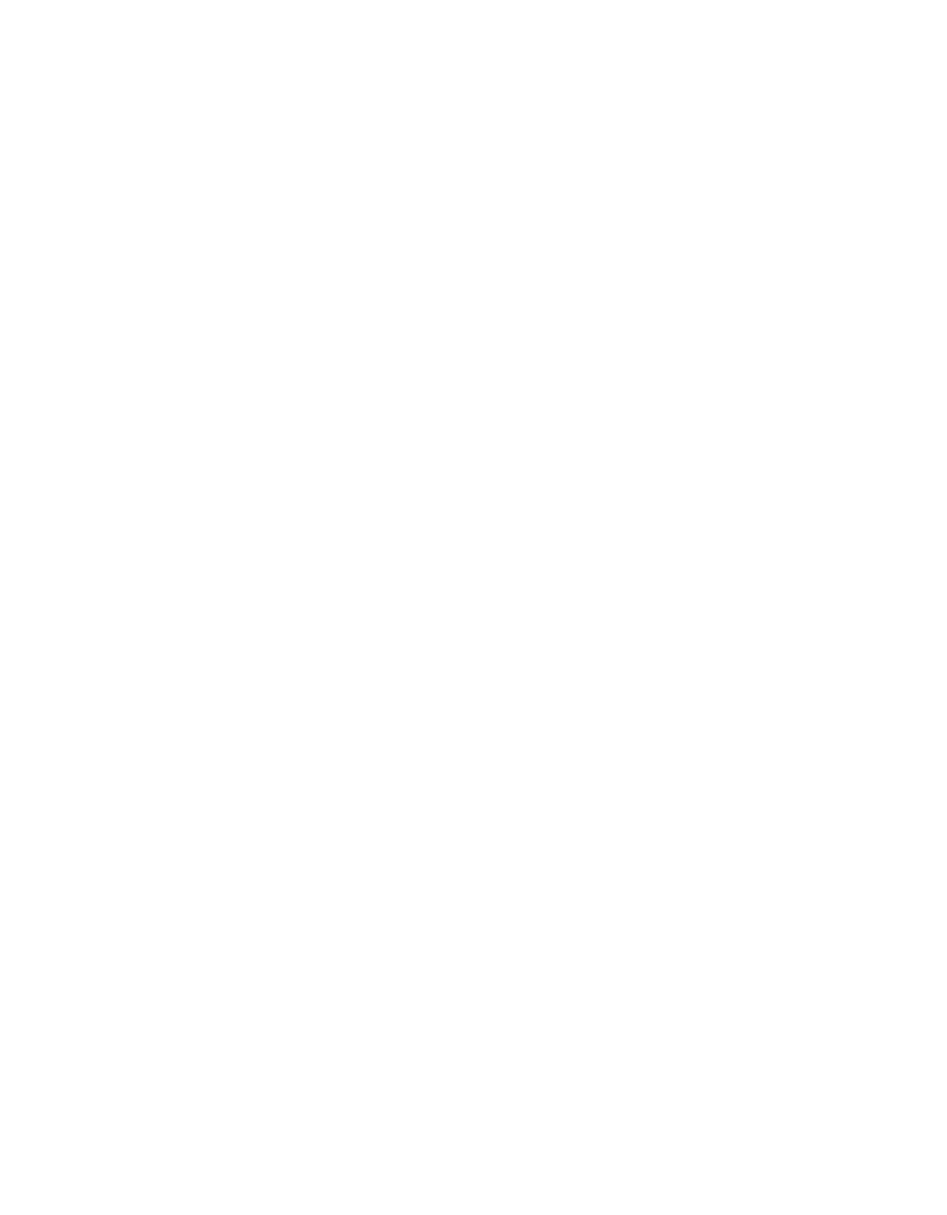
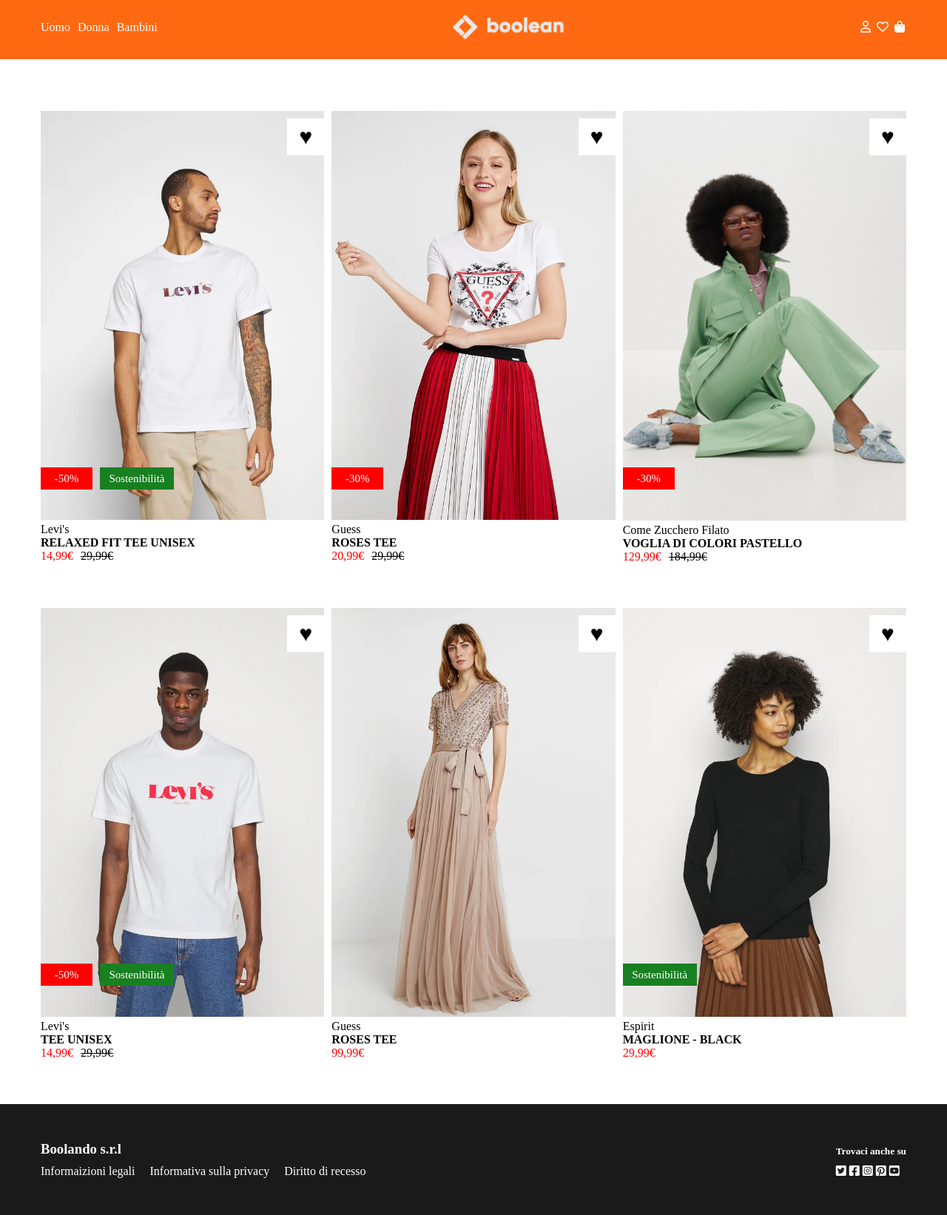
Before and after one commit to AndreaGallini/html-css-boolando, a plain HTML site: page index.html in a window 1280 px wide. Shown: the whole page at 74% size. Before the commit the page ends 800 px from the top, so only its background shows below. Drawn offline with Linux system fonts and the light colour scheme.

Commit message:
caricamento intera pagina

```diff
--- a/css/style.css
+++ b/css/style.css
@@ -0,0 +1,185 @@
+*{
+    margin: 0;
+    padding: 0;
+    box-sizing: border-box;
+}
+:root{
+    --arancione: #FF6911;
+    --grigio: #1A1A1A;
+    --verde: #188021;
+    --rosso:#FF0000;
+}
+/* Header e nav*/
+.header-container{
+    width: 100%;
+    background-color: var(--arancione);
+    position: fixed;
+    height: 80px;
+    top: 0;
+    left: 0;
+    z-index: 2;
+}
+.nav-container{
+    width: 1170px;
+    margin: 0 auto;
+}
+.nav-container ul li{
+    color: white;
+    list-style: none;
+}
+.nav-container img{
+    width: 150px;
+}
+.nav{
+     display: flex;
+     justify-content: space-between;
+     align-items: center;
+     flex-direction: row;
+     margin-top: 20px;
+}
+.nav ul{
+    display: flex;
+
+}
+#margin-li{
+    padding: 0 10px;
+}
+.nav-container i{
+    color: white;
+    padding: 0 2px;
+}
+/* Fine Header e nav*/
+
+/*Main*/
+.container-row{
+    width: 1170px;
+    margin: 0 auto;
+    margin-top: 150px;
+    z-index: 1;
+}
+.row-one{
+    display: flex;
+    justify-content: space-between;
+}
+.box{
+    width: calc((100% - 20px) / 3);
+    position: relative;
+}
+.box img{
+    width: 100%;
+}
+.margin{
+    margin: 0 10px;
+}
+.heart{
+    position: absolute;
+    top: 10px;
+    right: 0;
+    background-color: white;
+    width: 50px;
+    height: 50px;
+    text-align: center;
+    line-height: 50px;
+    font-size: 30px;
+
+}
+.sconto{
+    position: absolute;
+    bottom: 100px;
+    left: 0;
+    background-color: var(--rosso);
+    width: 70px;
+    height: 30px;
+    text-align: center;
+    line-height: 30px;
+    font-size: 15px;
+    color: white;
+}
+.sostenibilità{
+    position: absolute;
+    bottom: 100px;
+    left: 80px;
+    background-color: var(--verde);
+    width: 100px;
+    height: 30px;
+    text-align: center;
+    line-height: 30px;
+    font-size: 15px;
+    color: white;
+}
+.box h4{
+    text-transform: uppercase;
+}
+.prezzo-scontato{
+    color: var(--rosso);
+    padding-right: 10px;
+}
+.prezzo-originale{
+    text-decoration:line-through
+}
+
+.second{
+    display: none;
+}
+.first{
+    display: inline-block;
+}
+.box:hover .second{
+    display: inline-block;
+
+}
+.box:hover .first{
+    display: none;
+}
+.row-two{
+    display: flex;
+    justify-content: space-between;
+    margin-top: 60px;
+    margin-bottom: 60px;
+}
+.due{
+    left: 0px;
+}
+.footer-container{
+    width: 100%;
+    background-color: var(--grigio);
+    height: 150px;
+    padding: 30px 0;
+}
+.footer-center{
+    width: 1170px;
+    margin: 0 auto;
+    height: 100px;
+    display: flex;
+    justify-content: space-between;
+    align-items: flex-end;
+    padding: 30px 0;
+
+}
+.footer-center h3{
+    color: white;
+
+}
+.footer-center ul li{
+    list-style: none;
+    padding-left: 20px;
+    padding-top: 10px;
+}
+#nopadding{
+    padding-left: 0;
+}
+.footer-center ul li a{
+    color: white;
+    text-decoration: none;
+}
+.footer-right h5{
+    color: white;
+    padding-bottom: 10px;
+
+}
+.footer-right i{
+    color: white;
+}
+.ul-footer{
+    display: flex;
+}
--- a/index.html
+++ b/index.html
@@ -4,10 +4,131 @@
     <meta charset="UTF-8">
     <meta http-equiv="X-UA-Compatible" content="IE=edge">
     <meta name="viewport" content="width=device-width, initial-scale=1.0">
+    <link rel="stylesheet" href="https://cdnjs.cloudflare.com/ajax/libs/font-awesome/6.2.0/css/all.min.css" integrity="sha512-xh6O/CkQoPOWDdYTDqeRdPCVd1SpvCA9XXcUnZS2FmJNp1coAFzvtCN9BmamE+4aHK8yyUHUSCcJHgXloTyT2A==" crossorigin="anonymous" referrerpolicy="no-referrer" />
     <link rel="stylesheet" href="./css/style.css">
-    <title>Document</title>
+    <title>Booleando</title>
 </head>
 <body>
+    <header>
+        <div class="header-container">
+            <div class="nav-container">
+                <nav class="nav">
+                    <ul>
+                        <li>Uomo</li>
+                        <li id="margin-li">Donna</li>
+                        <li>Bambini</li>
+                    </ul>
+                    <img src="./img/boolean-logo.png" alt="Logo">
+                    <div>
+                        <i class="fa-regular fa-user"></i>
+                        <i class="fa-regular fa-heart"></i>
+                        <i class="fa-solid fa-bag-shopping"></i>
+                    </div>
+                </nav>
+            </div>
+        </div>
+    </header>
+    <main>
+        <div class="container-row">
+            <div class="row-one">
+                <section class="box">
+                    <img  class="first" src="./img/1.webp" alt="">
+                    <img  class="second" src="./img/1b.webp" alt="">
+                    <span class="heart"> &hearts;</span>
+                    <span class="sconto"> -50%</span>
+                    <span class="sostenibilità"> Sostenibilit&agrave;</span>
+                    <div>
+                        <p>Levi's</p>
+                        <h4>relaxed fit tee unisex</h4>
+                        <p><span class="prezzo-scontato">14,99€</span><span class="prezzo-originale">29,99€</span></p>
+                    </div>
+                </section>
+                <section class="box">
+                    <img  class="first" src="./img/2.webp" alt="">
+                    <img  class="second" src="./img/2b.webp" alt="">
+                    <span class="heart"> &hearts;</span>
+                    <span class="sconto"> -30%</span>
+                    <div>
+                        <p>Guess</p>
+                        <h4>roses tee</h4>
+                        <p><span class="prezzo-scontato">20,99€</span><span class="prezzo-originale">29,99€</span></p>
+                    </div>
+                </section>
+                <section class="box">
+                    <img  class="first" src="./img/3.webp" alt="">
+                    <img  class="second" src="./img/3b.webp" alt="">
+                    <span class="heart"> &hearts;</span>
+                    <span class="sconto"> -30%</span>
+                    <div>
+                        <p>Come Zucchero Filato</p>
+                        <h4>voglia di colori pastello</h4>
+                        <p><span class="prezzo-scontato">129,99€</span><span class="prezzo-originale">184,99€</span></p>
+                    </div>
+                </section>
+
+            </div>
+            <div class="row-two">
+                <section class="box">
+                    <img  class="first" src="./img/4.webp" alt="">
+                    <img  class="second" src="./img/4b.webp" alt="">
+                    <span class="heart"> &hearts;</span>
+                    <span class="sconto"> -50%</span>
+                    <span class="sostenibilità"> Sostenibilit&agrave;</span>
+                    <div>
+                        <p>Levi's</p>
+                        <h4>tee unisex</h4>
+                        <p><span class="prezzo-scontato">14,99€</span><span class="prezzo-originale">29,99€</span></p>
+                    </div>
+                </section>
+                <section class="box">
+                    <img  class="first" src="./img/5.webp" alt="">
+                    <img  class="second" src="./img/5b.webp" alt="">
+                    <span class="heart"> &hearts;</span>
+                    <div>
+                        <p>Guess</p>
+                        <h4>roses tee</h4>
+                        <p><span class="prezzo-scontato">99,99€</span></p>
+                    </div>
+                </section>
+                <section class="box">
+                    <img  class="first" src="./img/6.webp" alt="">
+                    <img  class="second" src="./img/6b.webp" alt="">
+                    <span class="heart"> &hearts;</span>
+                    <span class="sostenibilità due"> Sostenibilit&agrave;</span>
+
+                    <div>
+                        <p>Espirit</p>
+                        <h4>maglione - black</h4>
+                        <p><span class="prezzo-scontato">29,99€</span></p>
+                    </div>
+                </section>
+
+            </div>
+        </div>
+    </main>
+    <footer>
+        <div class="footer-container">
+            <div class="footer-center">
+                <div class="footer-left">
+                    <h3>Boolando s.r.l</h3>
+                    <ul class="ul-footer">
+                        <li id="nopadding"><a href="#">Informaizioni legali</a></li>
+                        <li><a href="#">Informativa sulla privacy</a></li>
+                        <li><a href="#">Diritto di recesso</a></li>
+                    </ul>
+                </div>
+                <div class="footer-right">
+                    <h5>Trovaci anche su</h5>
+                    <i class="fa-brands fa-square-twitter"></i>
+                    <i class="fa-brands fa-square-facebook"></i>
+                    <i class="fa-brands fa-square-instagram"></i>
+                    <i class="fa-brands fa-square-pinterest"></i>
+                    <i class="fa-brands fa-square-youtube"></i>
+                </div>
+            </div>
+
+        </div>
+    </footer>
 
 </body>
 </html>
```
